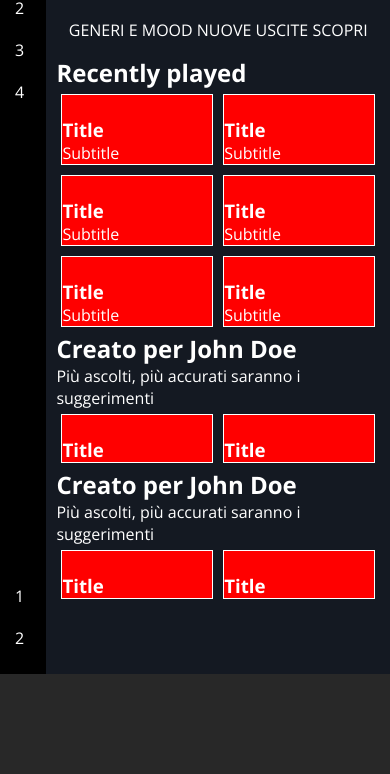
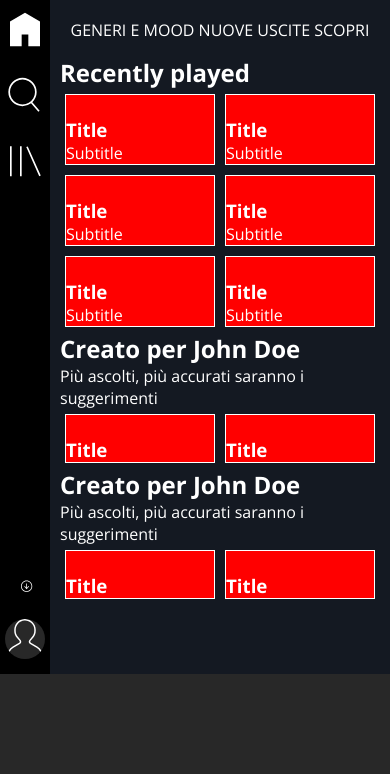
Before and after one commit to andreacagnina/html-css-spotifyweb, a plain HTML site: page index.html in a window 390 px wide. Shown: the part 70-844 px from the top of the page. Drawn offline with nearby package versions, Linux system fonts and the light colour scheme.

Commit message:
[FEAT] COMPLETE SIDEBAR SMALL

```diff
--- a/css/style.css
+++ b/css/style.css
@@ -37,11 +37,9 @@ main {
 }
 
 .sidebar-container.small {
-    width: 50px;
     height: calc(100vh - 100px);
     background-color: black;
     padding: 10px;
-
 }
 
 .full-container {
@@ -93,7 +91,8 @@ ul li,
 }
 
 li img {
-    width: 15%;
+    width: 40px;
+    height: 40px;
 }
 
 
@@ -103,7 +102,6 @@ li img {
     flex-direction: column;
     justify-content: space-between;
     height: 100%;
-
 }
 
 .column {
@@ -154,7 +152,8 @@ li img {
 }
 
 .resize {
-    width: 15%;
+    width: 15px;
+    height: 15px;
 }
 
 hr {
@@ -198,4 +197,13 @@ hr {
         display: none;
     }
 
+    .sidebar-container.small {
+        padding: 0px;
+
+    }
+
+    .m-0 {
+        margin: 0;
+    }
+
 }
--- a/index.html
+++ b/index.html
@@ -37,14 +37,14 @@
                                     <div>Cerca</div>
                                 </li>
                                 <li>
-                                    <img src="/img/libreria.svg" alt="Library">
+                                    <img src="./img/libreria.svg" alt="Library">
                                     <div>La tua libreria</div>
                                 </li>
                             </ul>
                         </div>
                         <div class=" playlist">
                             <h4>PLAYLIST</h4>
-                            <div class="new-list flex items-center p-10">
+                            <div class="new-list flex items-center">
                                 <div>
                                     <i class="fa-solid fa-square-plus fa-2xl" style="color: #a3a3a3;"></i>
                                 </div>
@@ -80,18 +80,18 @@
                 <div class="col-">
                     <div class="content top-sidebar text-center">
                         <ul>
-                            <li>1</li>
-                            <li>2</li>
-                            <li>3</li>
-                            <li>4</li>
+                            <li><img src="./img/logo-small.svg" alt="Logo"></li>
+                            <li><img src="./img/home.svg" alt="Home"></li>
+                            <li><img src="./img/search.svg" alt="Search"></li>
+                            <li><img src="./img/libreria.svg" alt="Library"></li>
                         </ul>
                     </div>
                 </div>
                 <div class="col-">
-                    <div class=" content bottom-sidebar text-center">
+                    <div class=" content m-0 bottom-sidebar text-center">
                         <ul>
-                            <li>1</li>
-                            <li>2</li>
+                            <li><img class="resize" src="./img/download.svg" alt="download"></li>
+                            <li><img class="avatar" src="./img/profile.svg" alt="profile"></li>
                         </ul>
                     </div>
                 </div>
```
